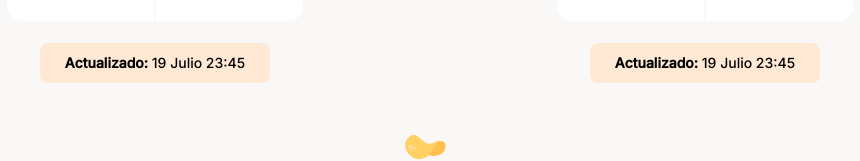
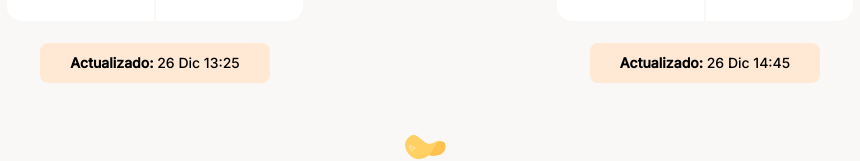
Before and after one commit to Audiomiguel/batatabit, a plain HTML site: page index.html in a window 1280 px wide. Shown: the part 977-1138 px from the top of the page, 215-1075 px from the left. Drawn offline with Linux system fonts and the light colour scheme.

Commit message:
Updating dates

```diff
--- a/index.html
+++ b/index.html
@@ -67,7 +67,7 @@
                             </tr>
                         </table>
                         <div class="currency-table--date">
-                            <p> <b>Actualizado:</b> 19 Julio 23:45</p>
+                            <p> <b>Actualizado:</b> 26 Dic 13:25</p>
                         </div>
                     </div>
 
@@ -106,7 +106,7 @@
                         </table>
                     </div>
                     <div class="currency-table--date">
-                        <p> <b>Actualizado:</b> 19 Julio 23:45</p>
+                        <p> <b>Actualizado:</b> 26 Dic 14:45</p>
                     </div>
                 </div>
             </section>
```
